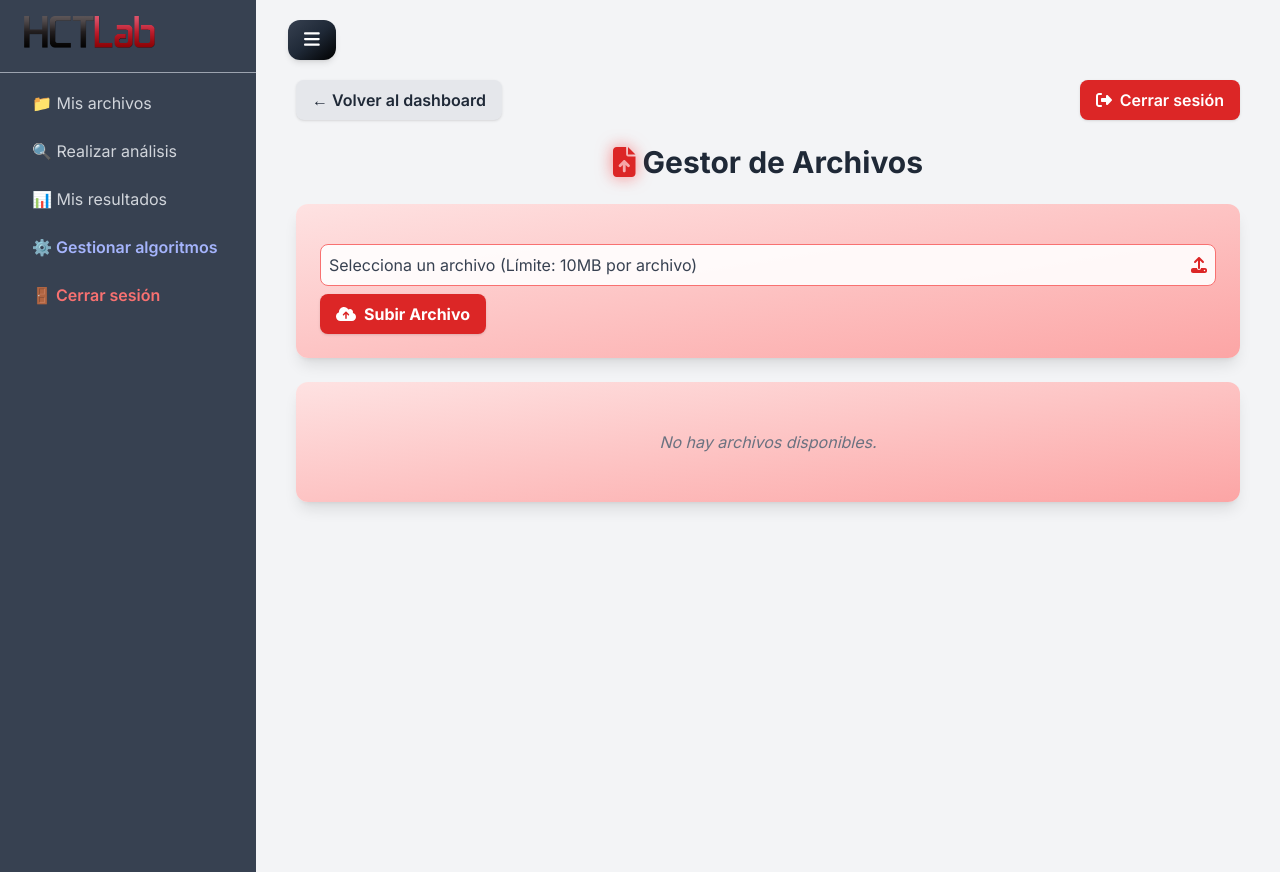
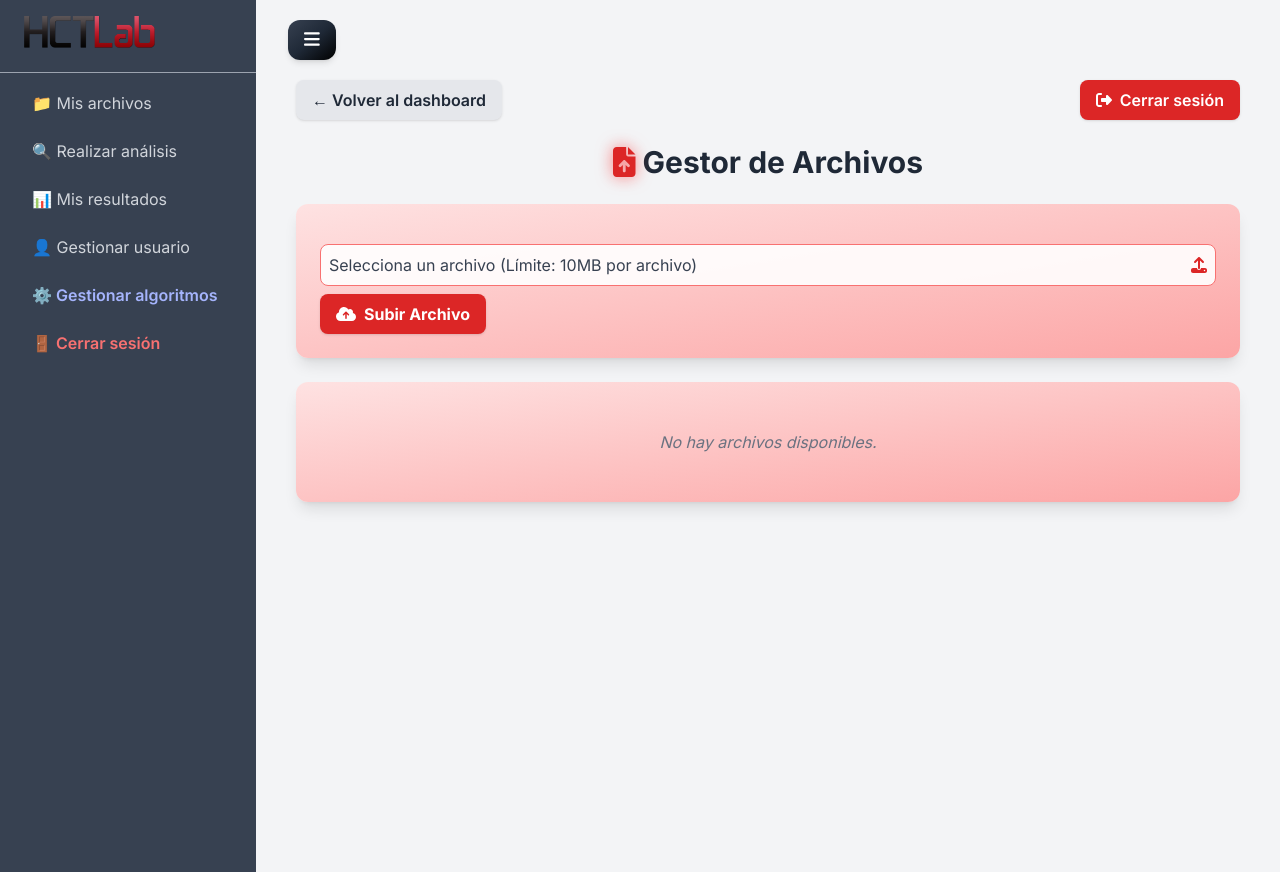
Before and after one commit to rubengm4/TFG, a Django app: page /files/ in a window 1280 px wide. Run offline with Django 4.2, Linux system fonts and the light colour scheme; the visitor is signed in with stand-in values (Sample User, id 1); data that the repository does not hold is empty; parts of the project's set-up code (start-up, migrations or seed data) failed here and were passed over; some libraries are stand-ins or nearby versions.

Commit message:
Gestionar Usuario sidebar

```diff
--- a/algovision/templates/algorithms/edit_algorithm.html
+++ b/algovision/templates/algorithms/edit_algorithm.html
@@ -23,6 +23,12 @@
       <a href="{% url 'results' %}"
          class="block py-2.5 px-4 rounded-lg transition-all hover:bg-gray-800 hover:text-white">
         📊 Mis resultados
+      </a>
+    </li>
+    <li>
+      <a href="{% url 'accounts:manage_user' %}"
+         class="block py-2.5 px-4 rounded-lg transition-all hover:bg-gray-800 hover:text-white">
+        👤 Gestionar usuario
       </a>
     </li>
 
--- a/algovision/templates/algorithms/manage_algorithms.html
+++ b/algovision/templates/algorithms/manage_algorithms.html
@@ -23,6 +23,12 @@
       <a href="{% url 'results' %}"
          class="block py-2.5 px-4 rounded-lg transition-all hover:bg-gray-800 hover:text-white">
         📊 Mis resultados
+      </a>
+    </li>
+    <li>
+      <a href="{% url 'accounts:manage_user' %}"
+         class="block py-2.5 px-4 rounded-lg transition-all hover:bg-gray-800 hover:text-white">
+        👤 Gestionar usuario
       </a>
     </li>
 
--- a/algovision/templates/file_manager.html
+++ b/algovision/templates/file_manager.html
@@ -20,6 +20,12 @@
       <a href="{% url 'results' %}"
          class="block py-2.5 px-4 rounded-lg transition-all hover:bg-gray-800 hover:text-white">
         📊 Mis resultados
+      </a>
+    </li>
+    <li>
+      <a href="{% url 'accounts:manage_user' %}"
+         class="block py-2.5 px-4 rounded-lg transition-all hover:bg-gray-800 hover:text-white">
+        👤 Gestionar usuario
       </a>
     </li>
     {% if user.is_superuser %}
--- a/algovision/templates/manage_requirements.html
+++ b/algovision/templates/manage_requirements.html
@@ -24,6 +24,12 @@
       <a href="{% url 'results' %}"
          class="block py-2.5 px-4 rounded-lg transition-all hover:bg-gray-800 hover:text-white">
         📊 Mis resultados
+      </a>
+    </li>
+    <li>
+      <a href="{% url 'accounts:manage_user' %}"
+         class="block py-2.5 px-4 rounded-lg transition-all hover:bg-gray-800 hover:text-white">
+        👤 Gestionar usuario
       </a>
     </li>
     {% if user.is_superuser %}
```
Also changed, not shown: algovision/templates/accounts/dashboard.html (+6 -1 lines), algovision/templates/algorithms/create_algorithm.html (+7 -0 lines), algovision/templates/analysis.html (+6 -1 lines), algovision/templates/results.html (+6 -1 lines).
